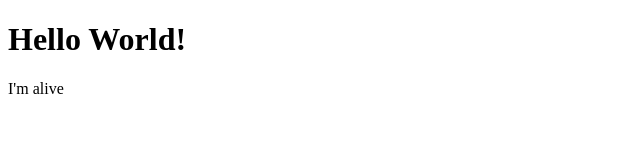
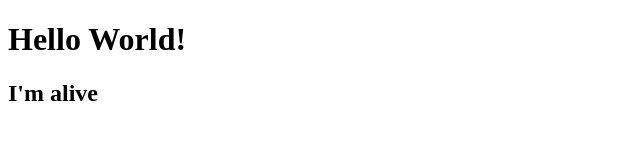
Before and after one commit to JeffNys/helloWorld, a plain HTML site: page index.html in a window 1280 px wide. Shown: the whole page, without its empty margins (0-640 px from the left). Drawn offline with Linux system fonts and the light colour scheme.

Commit message:
ajout sous-titre h2

```diff
--- a/index.html
+++ b/index.html
@@ -7,7 +7,7 @@
     <body>
         <main>
             <h1>Hello World!</h1>
-            I'm alive
+            <h2>I'm alive</h2>
         </main>
     </body>
 </html>
```
